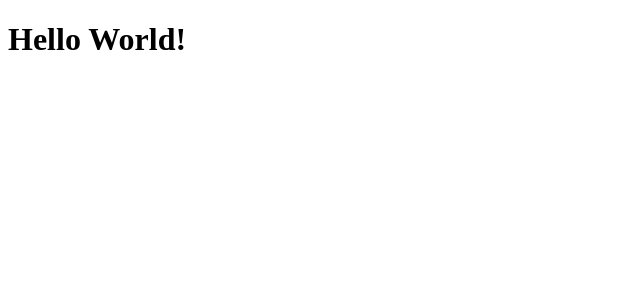
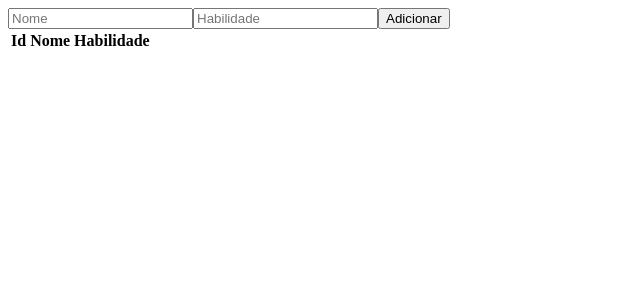
Before and after one commit to Davi-1903/Personagens, a React (Vite) app in the folder client/: page / in a window 1280 px wide. Shown: the top 300 px of the page, without its empty margins (0-640 px from the left). Built offline with nearby package versions, Linux system fonts and the light colour scheme.

Commit message:
Estrutura inicial do frontend

```diff
--- a/client/src/App.jsx
+++ b/client/src/App.jsx
@@ -1,11 +1,11 @@
-import './App.css';
+import Add from './components/Add';
+import Table from './components/Table';
 
-function App() {
+export default function App() {
     return (
         <>
-            <h1>Hello World!</h1>
+            <Add />
+            <Table />
         </>
     );
 }
-
-export default App;
--- /dev/null
+++ b/client/src/components/Add.jsx
@@ -0,0 +1,9 @@
+export default function Add() {
+    return (
+        <form>
+            <input type='text' placeholder='Nome' />
+            <input type='text' placeholder='Habilidade' />
+            <button type='submit'>Adicionar</button>
+        </form>
+    );
+}
--- /dev/null
+++ b/client/src/components/Table.jsx
@@ -0,0 +1,26 @@
+import { useState } from 'react';
+
+export default function Table() {
+    const [personagens, setPersonagens] = useState([]);
+
+    return (
+        <table>
+            <thead>
+                <tr>
+                    <th>Id</th>
+                    <th>Nome</th>
+                    <th>Habilidade</th>
+                </tr>
+            </thead>
+            <tbody>
+                {personagens.map(personagem => (
+                    <tr>
+                        <td>{personagem.id}</td>
+                        <td>{personagem.nome}</td>
+                        <td>{personagem.habilidade}</td>
+                    </tr>
+                ))}
+            </tbody>
+        </table>
+    );
+}
--- a/client/src/main.jsx
+++ b/client/src/main.jsx
@@ -1,6 +1,5 @@
 import { StrictMode } from 'react';
 import { createRoot } from 'react-dom/client';
-import './index.css';
 import App from './App.jsx';
 
 createRoot(document.getElementById('root')).render(
```
Also changed, not shown: client/src/App.css (deleted), client/src/index.css (deleted).
